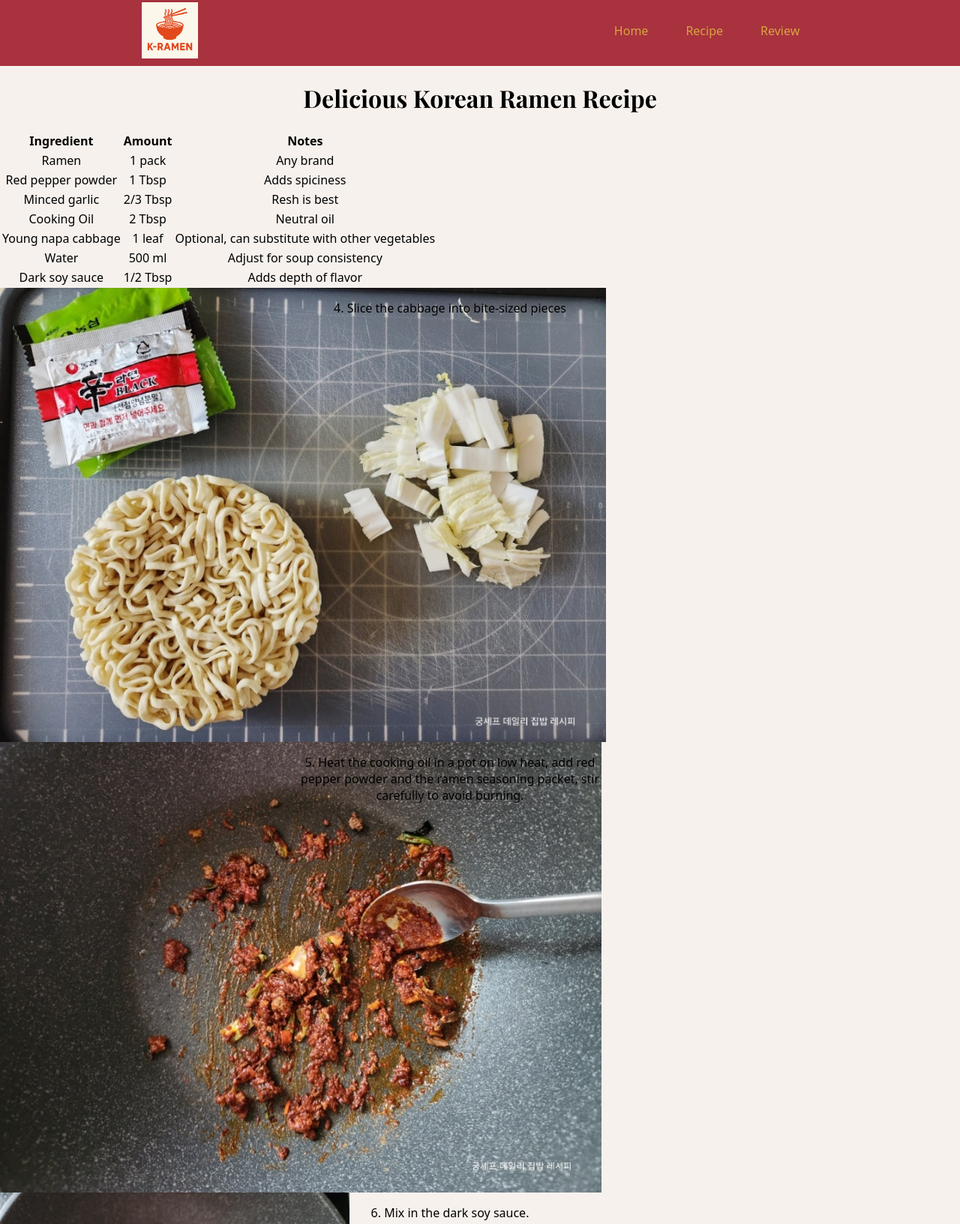
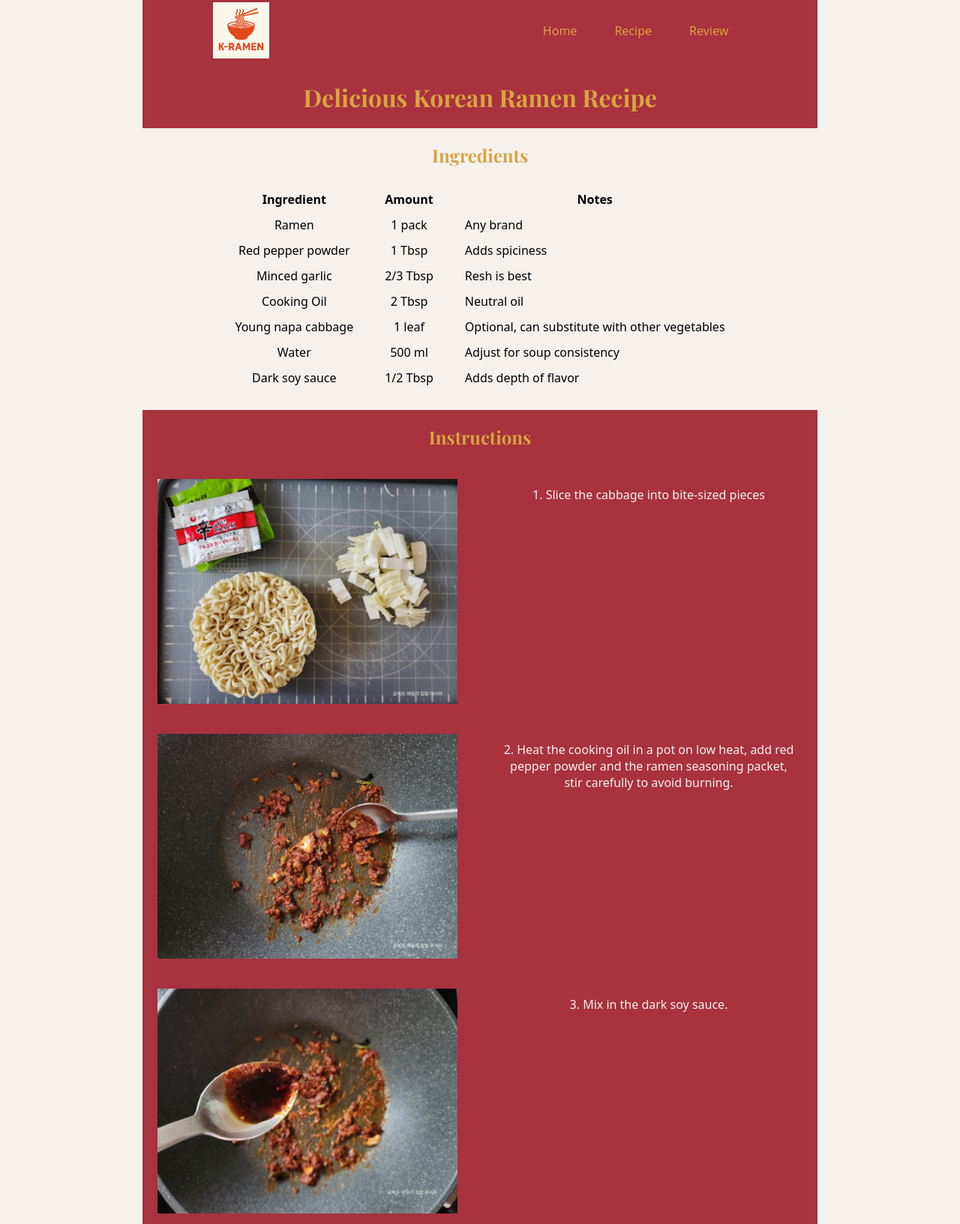
Before and after one commit to Haydengwilliam/wdd130-Kim, a plain HTML site: page pages/recipe.html in a window 1280 px wide. Shown: the part 7-1640 px from the top of the page at 75% size. Drawn offline with Linux system fonts and the light colour scheme; a web font is replaced by a local one.

Commit message:
Styled Recipes page

```diff
--- a/pages/recipe.html
+++ b/pages/recipe.html
@@ -30,8 +30,8 @@
             <div id="recipe-page-title">
                 <h1>Delicious Korean Ramen Recipe</h1>
             </div>
-            <div id="ingredients-table">
-
+            <div id="ingredients">
+                <h2>Ingredients</h2>
                 <table>
                     <tr>
                         <th>Ingredient</th>
@@ -76,24 +76,27 @@
                 </table>
             </div>
             <div id="instructions">
-                <img src="../images/ramen-recipe-step-4.jpg" alt="Ramen, flavor packets, and cabbage on a cutting board">
-                <p>4. Slice the cabbage into bite-sized pieces</p>
-                <img src="../images/ramen-recipe-step-5.jpg" alt="Oil, red pepper powder, and ramen seasoning in a pan">
-                <p>5. Heat the cooking oil in a pot on low heat, add red pepper powder and the ramen seasoning packet, stir carefully to avoid burning. </p>
-                <img src="../images/ramen-recipe-step-6.jpg" alt="Spoonful of sauce above a cooking pan with ramen flavoring">
-                <p>6. Mix in the dark soy sauce. </p>
-                <img src="../images/ramen-recipe-step-7.jpg" alt="Cabbage being added to soup base">
-                <p>7. Add water and the cabbage, then bring to a boil on high heat.</p>
-                <img src="../images/ramen-recipe-step-8.jpg" alt="Dry ramen being added to ramen soup base">
-                <p>8. Add the noodles and cook until done.</p>
-                <img src="../images/ramen-recipe-step-9.jpg" alt="Spoonful of garlic being added to cooked ramen">
-                <p>9. Stir in minced garlic, adjust seasoning if needed, and serve hot.</p>
+                <h2>Instructions</h2>
+                <img class="recipe-img" src="../images/ramen-recipe-step-4.jpg" alt="Ramen, flavor packets, and cabbage on a cutting board">
+                <p>1. Slice the cabbage into bite-sized pieces</p>
+                <img class="recipe-img" src="../images/ramen-recipe-step-5.jpg" alt="Oil, red pepper powder, and ramen seasoning in a pan">
+                <p>2. Heat the cooking oil in a pot on low heat, add red pepper powder and the ramen seasoning packet, stir carefully to avoid burning. </p>
+                <img class="recipe-img" src="../images/ramen-recipe-step-6.jpg" alt="Spoonful of sauce above a cooking pan with ramen flavoring">
+                <p>3. Mix in the dark soy sauce. </p>
+                <img class="recipe-img" src="../images/ramen-recipe-step-7.jpg" alt="Cabbage being added to soup base">
+                <p>4. Add water and the cabbage, then bring to a boil on high heat.</p>
+                <img class="recipe-img" src="../images/ramen-recipe-step-8.jpg" alt="Dry ramen being added to ramen soup base">
+                <p>5. Add the noodles and cook until done.</p>
+                <img class="recipe-img" src="../images/ramen-recipe-step-9.jpg" alt="Spoonful of garlic being added to cooked ramen">
+                <p>6. Stir in minced garlic, adjust seasoning if needed, and serve hot.</p>
             </div>
-            <h2>Tips / Notes</h2>
-            <ul>
-                <li>Optional toppings: green onions, egg, kimchi</li>
-                <li>Adjust spiciness by adding ore or less red pepper powder.</li>
-            </ul>
+            <div id="recipe-tips">
+                <h2>Tips / Notes</h2>
+                <ul>
+                    <li>Optional toppings: green onions, egg, kimchi</li>
+                    <li>Adjust spiciness by adding ore or less red pepper powder.</li>
+                </ul>
+            </div>
         </main>
         <footer>
             <p>&copy;2025 K-Ramen Website</p>
--- a/styles/styles.css
+++ b/styles/styles.css
@@ -44,7 +44,7 @@ body {
     margin: 0;
 }
 
-#content-wrapper {
+#content-wrapper, #recipe-content-wrapper {
     max-width: 900px;
     margin: 0 auto;
 }
@@ -213,22 +213,79 @@ footer > p {
 }
 
 /*Recipe-specific style rules*/
-#recipe-content {
+
+#recipe-page-title {
+    background-color: var(--primary);
+}
+
+#recipe-page-title h1 {
+    margin: 0;
+    padding: 20px;
+    color: var(--accent-1);
+}
+
+#ingredients table {
+    margin: 25px auto;
 
 }
 
-#recipe-page-title {
+#ingredients h2 {
+    margin: 0;
+    padding-top: 20px;
+    color: var(--accent-1);
 }
 
-.ingredients-table {
+#ingredients td:nth-child(3) {
+    text-align: left;
+}
+
+#ingredients th, td {
+    padding: 5px 20px;
 }
 
 #instructions {
     display: grid;
-    grid-template-columns: 400px 400px;
-    max-width: 800px;
+    grid-template-columns: 1fr 1fr;
+    max-width: 900px;
+    background-color: var(--primary);
 }
 
+#instructions h2 {
+    margin: 0;
+    padding: 20px;
+    color: var(--accent-1);
+    grid-area: 1 / 1 / 2 / 3;
+}
+
+#instructions p {
+    color: var(--secondary);
+    margin: 30px;
+}
+
+.recipe-img {
+    max-width: 400px;
+    margin: 20px;
+}
+
+#recipe-tips h2 {
+    margin: 0;
+    padding-top: 20px;
+    color: var(--accent-1);
+}
+
+#recipe-tips {
+    background-color: var(--primary);
+    padding-bottom: 40px;
+}
+
+#recipe-tips ul {
+    list-style: none;
+}
+
+#recipe-tips li {
+    margin: 5px;
+    color: var(--secondary);
+}
 
 /*Review-specific style rules*/
 
```
